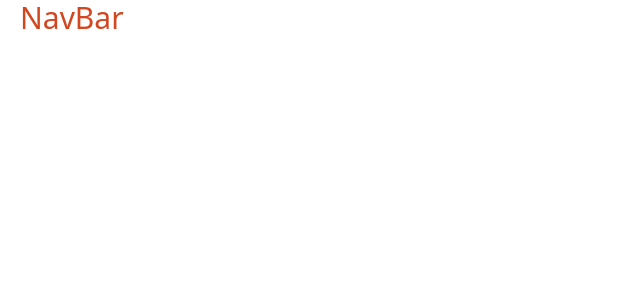
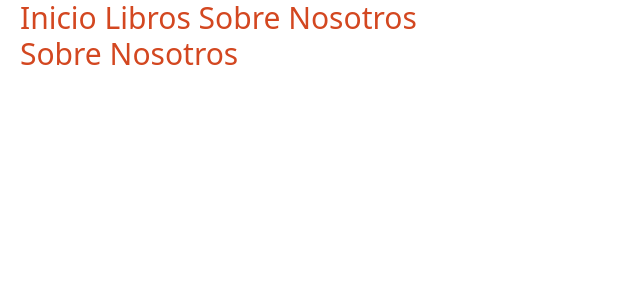
Before and after one commit to openbookpf/open-book-front, a React (Vite) app: page /nosotros in a window 1280 px wide. Before the commit this address had no page. Shown: the top 300 px of the page, without its empty margins (0-640 px from the left). Built offline with nearby package versions, Linux system fonts and the light colour scheme; a web font is replaced by a local one.

Commit message:
Nav y About

```diff
--- a/src/App.jsx
+++ b/src/App.jsx
@@ -1,6 +1,8 @@
 import { Route, Routes } from "react-router-dom";
 import Home from "./views/Home/Home";
 import NavBar from "./components/NavBar/NavBar";
+import About from "./components/About/About"
+import Cards from "./components/Cards/Cards"
 
 function App() {
     return (
@@ -8,9 +10,11 @@ function App() {
             <NavBar />
             <Routes>
                 <Route path="/" element={<Home />} />
+                <Route path="/libros" element={<Cards />} />
+                <Route path="/nosotros" element={<About />} />
             </Routes>
         </div>
     );
-}
+};
 
 export default App;
--- /dev/null
+++ b/src/components/About/About.jsx
@@ -0,0 +1,9 @@
+import React from "react";
+
+function About (){
+    return(
+        <div>Sobre Nosotros</div>
+    )
+}
+
+export default About;
--- a/src/components/NavBar/NavBar.jsx
+++ b/src/components/NavBar/NavBar.jsx
@@ -1,9 +1,14 @@
 import React from 'react'
+import { Link } from 'react-router-dom';
 
 const NavBar = () => {
   return (
-    <div>NavBar</div>
-  )
-}
+  <nav>
+  <Link to='/'> Inicio </Link>
+  <Link to='/libros'> Libros </Link>
+  <Link to='/nosotros'> Sobre Nosotros </Link>
+  </nav>
+);
+};
 
-export default NavBar
+export default NavBar;
```
